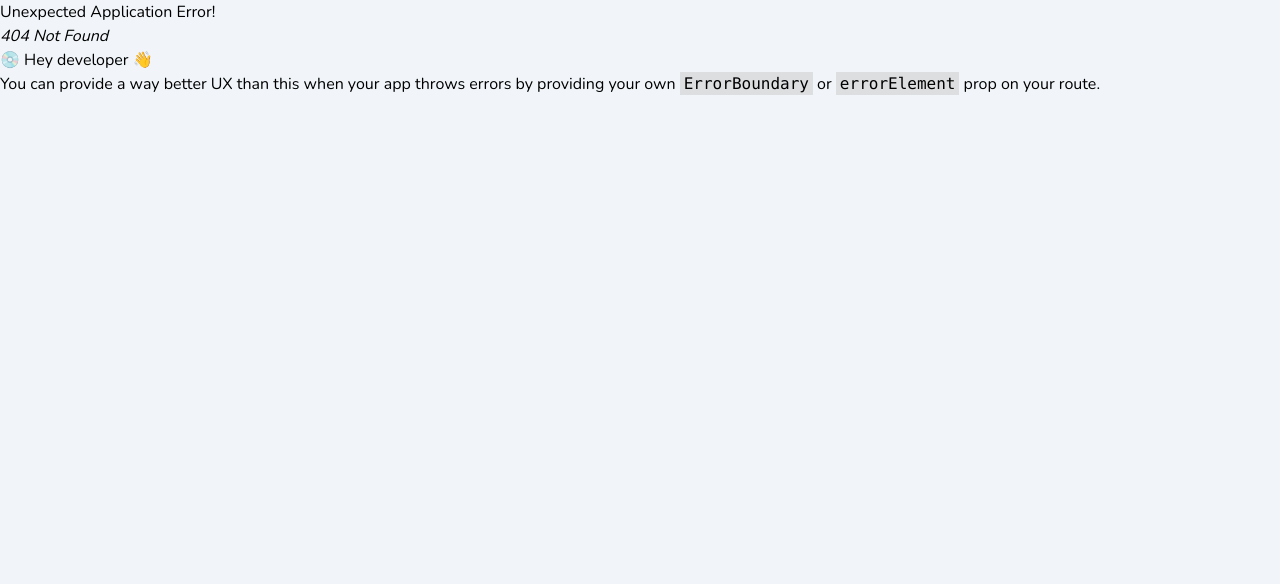
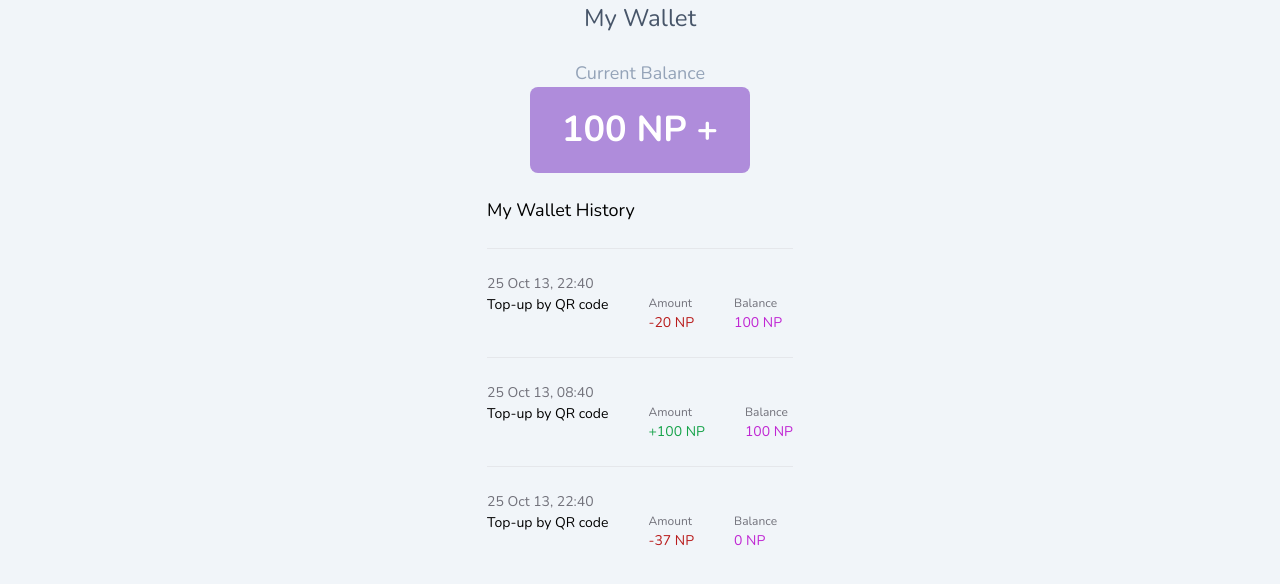
Before and after one commit to narmpiyanuch/navni-frontend, a React (Vite) app: page /myWallet in a window 1280 px wide. Before the commit this address had no page. Shown: the top 584 px of the page. Built offline with nearby package versions, Linux system fonts and the light colour scheme.

Commit message:
my-wallet

```diff
--- /dev/null
+++ b/src/feature/auth/ButtonMyWallet.jsx
@@ -0,0 +1,7 @@
+export default function ButtonMyWallet() {
+    return (
+            <button className='bg-Primary-main text-white text-[36px] font-bold py-4 px-8 rounded-lg'>
+                100 NP +
+            </button>
+    )
+}
--- /dev/null
+++ b/src/pages/userPage/MyWallet.jsx
@@ -0,0 +1,76 @@
+import BottonMyWallet from "../../feature/auth/ButtonMyWallet";
+
+
+export default function MyWellet() {
+    return (
+        <div className="grid justify-items-center">
+            <div>
+                <h1 className="text-MonoColor-600 text-[24px]">My Wallet</h1>
+            </div>
+
+            <br />
+            <div>
+                <h6 className="text-MonoColor-400 text-[18px]">Current Balance</h6>
+            </div>
+
+            <BottonMyWallet />
+
+            <div>
+                <br />
+                <div className="flex flex-col-3">
+                    <p className="text-[18px]">My Wallet History</p>
+                </div>
+
+                <br />
+                <hr/>
+                <br />
+                <p className="text-zinc-500 text-[14px]">25 Oct 13, 22:40</p>
+                <div className="flex flex-col-2 gap-10">
+                    <p className="text-[14px]">Top-up by QR code</p>
+                    <div>
+                        <p className="text-zinc-500 text-[12px]">Amount</p>
+                        <p className="text-red-700 text-[14px]">-20 NP</p>
+                    </div>
+                    <div>
+                        <p className="text-zinc-500 text-[12px]">Balance</p>
+                        <p className="text-fuchsia-600 text-[14px]">100 NP</p>
+                    </div>
+                </div>
+
+                <br />
+                <hr/>
+                <br />
+                <p className="text-zinc-500 text-[14px]">25 Oct 13, 08:40</p>
+                <div className="flex flex-col-2 gap-10">
+                    <p className="text-[14px]">Top-up by QR code</p>
+                    <div>
+                        <p className="text-zinc-500 text-[12px]">Amount</p>
+                        <p className="text-green-600 text-[14px]">+100 NP</p>
+                    </div>
+                    <div>
+                        <p className="text-zinc-500 text-[12px]">Balance</p>
+                        <p className="text-fuchsia-600 text-[14px]">100 NP</p>
+                    </div>
+                </div>
+
+                <br />
+                <hr/>
+                <br />
+                <p className="text-zinc-500 text-[14px]">25 Oct 13, 22:40</p>
+                <div className="flex flex-col-2 gap-10">
+                    <p className="text-[14px]">Top-up by QR code</p>
+                    <div>
+                        <p className="text-zinc-500 text-[12px]">Amount</p>
+                        <p className="text-red-700 text-[14px]">-37 NP</p>
+                    </div>
+                    <div>
+                        <p className="text-zinc-500 text-[12px]">Balance</p>
+                        <p className="text-fuchsia-600 text-[14px]">0 NP</p>
+                    </div>
+                </div>
+
+
+            </div>
+        </div>
+    );
+}
--- a/src/router/Router.jsx
+++ b/src/router/Router.jsx
@@ -4,6 +4,7 @@ import { Outlet } from "react-router-dom"
 import HomePageForUser from "../pages/userPage/HomePageForUser"
 import RegisterPageForUser from "../pages/userPage/RegisterPageForUser"
 import { RouterProvider } from "react-router-dom"
+import MyWellet from "../pages/userPage/MyWallet"
 
 const router = createBrowserRouter([
     {
@@ -18,7 +19,8 @@ const router = createBrowserRouter([
             </div>
         ), children: [
             { path: '/', element: <HomePageForUser /> },
-            { path: '/register', element: <RegisterPageForUser /> }
+            { path: '/register', element: <RegisterPageForUser /> },
+            { path: '/myWallet', element: <MyWellet /> }
         ]
     }
 ]);
```
